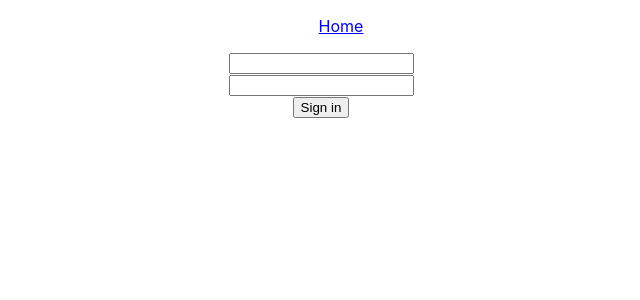
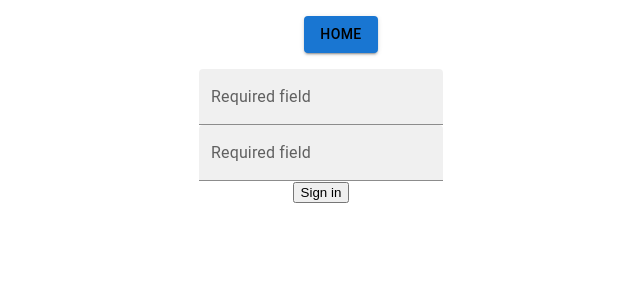
Before and after one commit to Andranik2512/to-do, a React (Create React App) app: page / in a window 1280 px wide. Shown: the top 300 px of the page, without its empty margins (319-959 px from the left). Built offline with nearby package versions, Linux system fonts and the light colour scheme.

Commit message:
Add material style

```diff
--- a/src/App.css
+++ b/src/App.css
@@ -1,6 +1,7 @@
 .App {
   text-align: center;
 }
+
 
 ul {
   list-style: none;
@@ -17,4 +18,9 @@ gap: 0.5rem;
 }
 input:checked + span {
   text-decoration: line-through;
+
 }
+.under{
+  text-decoration: none;
+  color: black
+}
--- a/src/App.jsx
+++ b/src/App.jsx
@@ -1,6 +1,9 @@
 import Home from "./pages/Home";
 import Todos from "./pages/todos";
 import { BrowserRouter as Router, Switch, Route, Link } from "react-router-dom";
+
+
+import {Button, } from '@mui/material'
 
 import "./App.css";
 
@@ -11,7 +14,11 @@ function App() {
       <nav>
           <ul>
             <li>
-              <Link to="/">Home</Link>
+              <Button
+              variant="contained">
+                <Link className='under' to="/">Home </Link>
+              </Button>
+
             </li>
           </ul>
         </nav>
--- a/src/components/InputField/index.jsx
+++ b/src/components/InputField/index.jsx
@@ -1,11 +1,16 @@
 import React from 'react'
-import Button from '@mui/material/Button';
+
+import { TextField,Button } from "@mui/material";
+
 
 const InputField = ({text, handleInput, handleSubmit}) => {
     return (
         <label>
-        <input value={text} onChange={(e) => handleInput(e.target.value)}/>
-        <Button variant="outlined" onClick={handleSubmit}>Add Todo</Button>
+        <TextField
+         id="filled-basic" label="Add todo" variant="standard"
+        value={text}
+        onChange={(e) => handleInput(e.target.value)}/>
+        <Button variant="contained" onClick={handleSubmit}>Add Todo</Button>
       </label>
     )
 }
--- a/src/components/TodoItem/index.jsx
+++ b/src/components/TodoItem/index.jsx
@@ -1,6 +1,7 @@
 import React from 'react'
 import {useDispatch} from 'react-redux';
 import {removeTodo, toggleTodoComplete} from '../../store/todoSlice'
+
 
 const TodoItem = ({userid, id, text, completed, }) => {
     const dispatch = useDispatch();
--- a/src/pages/Home.jsx
+++ b/src/pages/Home.jsx
@@ -2,6 +2,8 @@ import React from 'react';
 import { useState } from 'react';
 import {} from 'react-router-dom';
 import Users from '../Users.json';
+
+import { TextField, } from "@mui/material";
 
 export default function Home(props) {
   const [login, setlogin] = useState('');
@@ -9,7 +11,6 @@ export default function Home(props) {
   const sign = () => {
     for (const i of Users) {
       if (i.password === password && i.login === login) {
-        console.log(props);
         props.history.push('/todos');
         sessionStorage.setItem('currentloggedin', i.id);
         return;
@@ -26,7 +27,11 @@ export default function Home(props) {
       }}
     >
       <div>
-        <input
+        <TextField
+        id="filled-basic"
+        label="Required field"
+        variant="filled"
+
           value={login}
           onChange={(event) => {
             setlogin(event.target.value);
@@ -34,7 +39,11 @@ export default function Home(props) {
         />
       </div>
       <div>
-        <input
+        <TextField
+        id="filled-basic"
+        label="Required field"
+        variant="filled"
+
           value={password}
           onChange={(event) => {
             setpassword(event.target.value);
```
